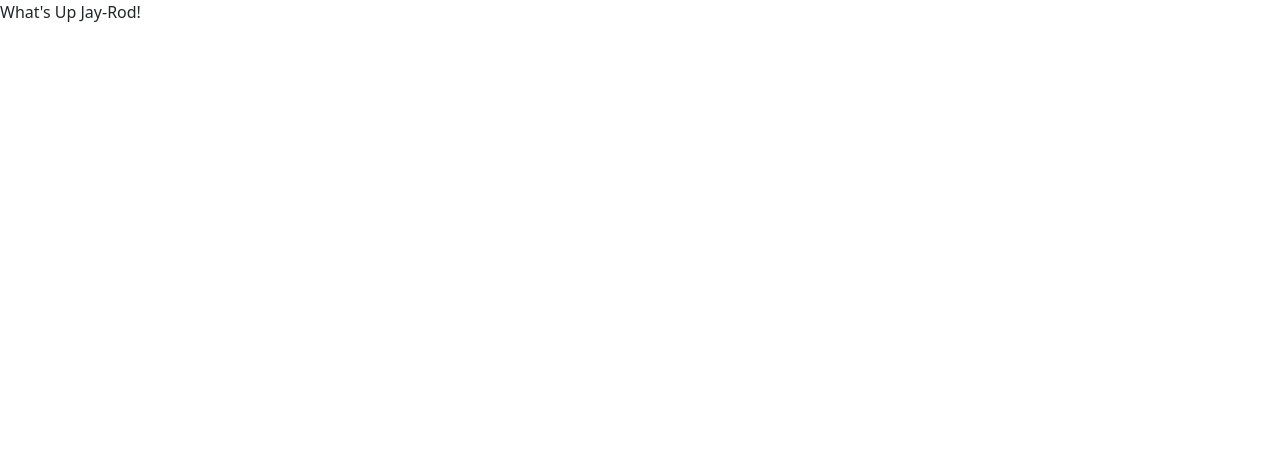
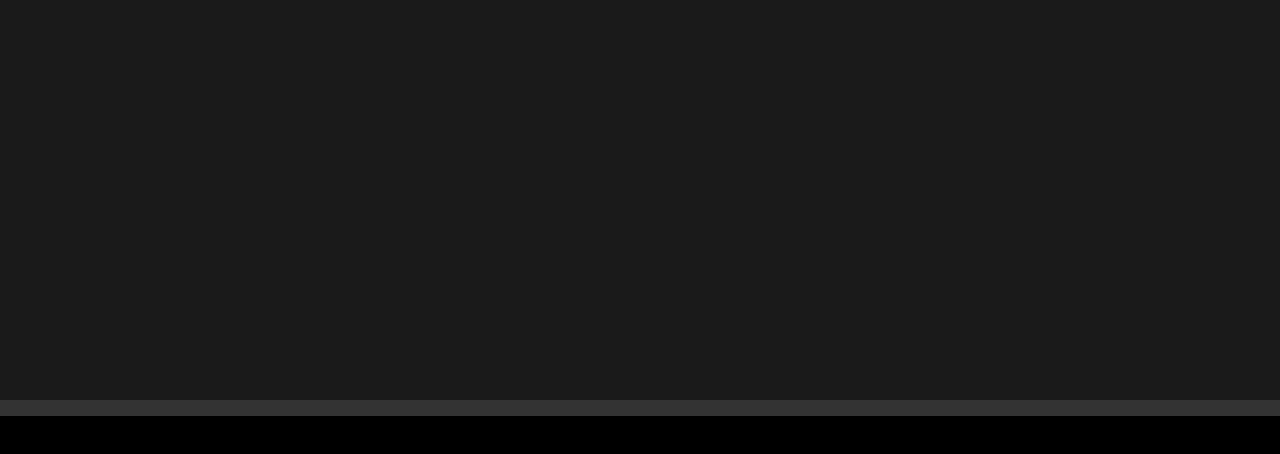
Before and after one commit to SkylerRiggle/occam, a React (Create React App) app: page / in a window 1280 px wide. Shown: the top 454 px of the page. Built offline with nearby package versions, Linux system fonts and the light colour scheme.

Commit message:
Site Coloring

```diff
--- a/src/Site.tsx
+++ b/src/Site.tsx
@@ -1,7 +1,11 @@
+import Home from "./pages/Home";
+
 const Site = () =>
 {
     return (
-        <>What's Up Jay-Rod!</>
+        <>
+            <Home />
+        </>
     );
 }
 
--- a/src/index.tsx
+++ b/src/index.tsx
@@ -5,6 +5,7 @@ import Site from './Site';
 
 /** Global CSS */
 import 'bootstrap/dist/css/bootstrap.min.css';
+import './styles/globals.scss';
 
 const root = ReactDOM.createRoot(
   document.getElementById('root') as HTMLElement
--- /dev/null
+++ b/src/pages/Home.tsx
@@ -0,0 +1,16 @@
+const Home = () =>
+{
+    return (
+        <div className="vw-100 vh-100">
+            <div className="w-100 h-50">
+
+            </div>
+
+            <div className="w-100 h-50 bg-black gray-top-border">
+
+            </div>
+        </div>
+    );
+}
+
+export default Home;
--- /dev/null
+++ b/src/styles/globals.scss
@@ -0,0 +1,24 @@
+@import url('https://fonts.googleapis.com/css2?family=Roboto:ital,wght@0,100;' +
+'0,300;0,400;0,500;0,700;0,900;1,100;1,300;1,400;1,500;1,700;1,900&display=swap');
+
+$background-gray: #1a1a1a;
+$accent-gray: #333333;
+
+* {
+    margin: 0;
+    padding: 0;
+    font-family: 'Roboto', sans-serif;
+    color: white;
+}
+
+body {
+    background-color: $background-gray;
+    position: relative;
+    overflow-x: hidden;
+    min-width: 100vw;
+    min-height: 100vh;
+}
+
+.gray-top-border {
+    border-top: 1rem solid $accent-gray;
+}
```
